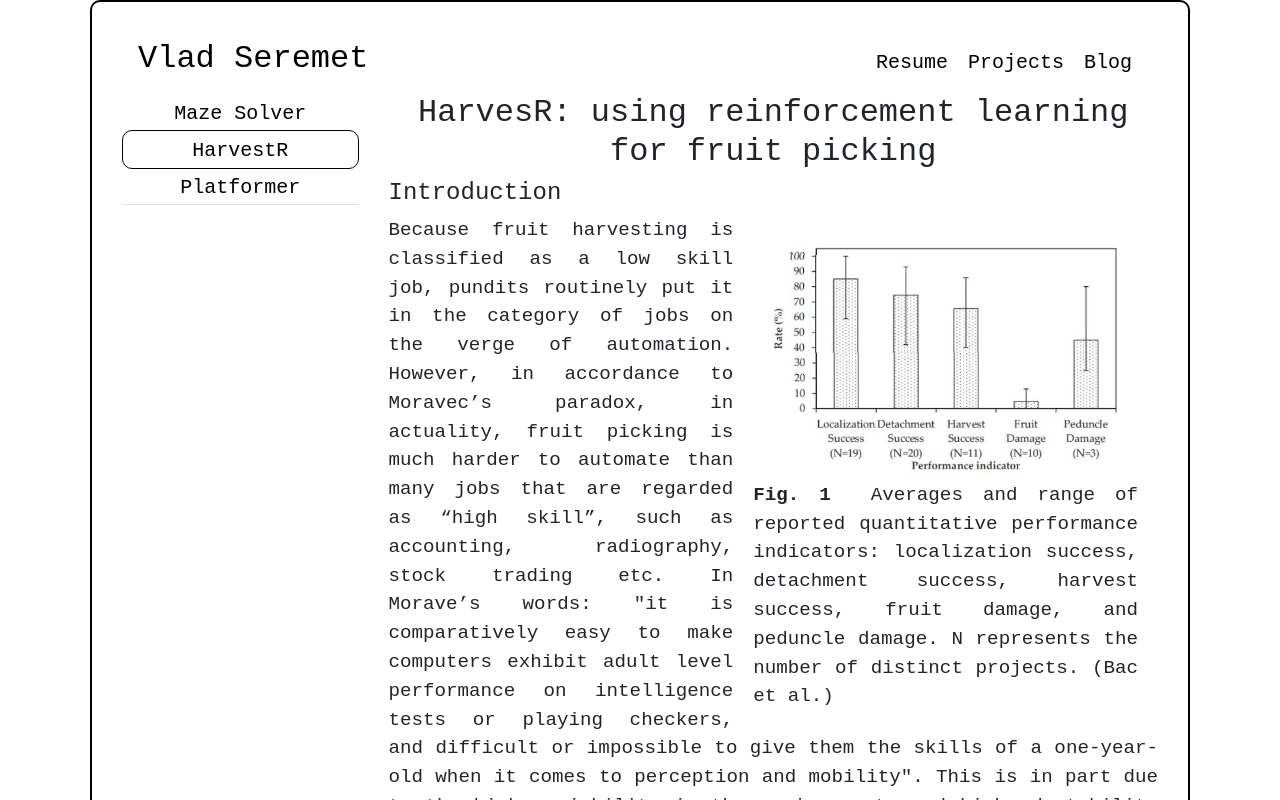
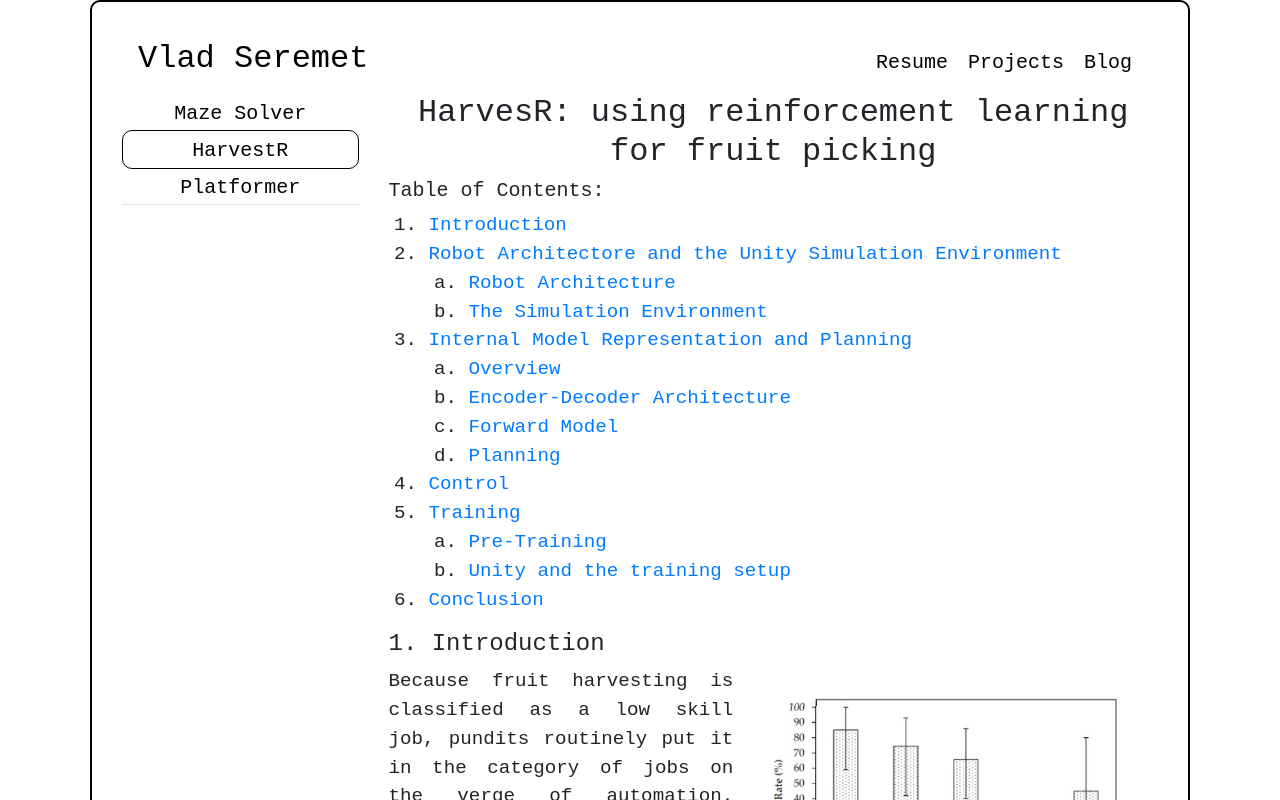
Before and after one commit to shervlad/shervlad.github.io, a React (Create React App) app: page /projects/harvestr in a window 1280 px wide. Shown: the top 800 px of the page. Built offline with nearby package versions, Linux system fonts and the light colour scheme.

Commit message:
add figures and table of contents to harvestr project

```diff
--- a/src/components/harvestRProject.jsx
+++ b/src/components/harvestRProject.jsx
@@ -10,8 +10,37 @@ export default class HarvestRProject extends Component {
       }}>
         <h2>HarvesR: using reinforcement learning for fruit picking</h2>
 
-        <h4>Introduction
-        </h4>
+        <h5> Table of Contents:</h5>
+            <ol>
+            <li><a href="#1">Introduction</a></li>
+            <li><a href="#2">Robot Architectore and the Unity Simulation Environment</a>
+                <ol type="a">
+                    <li><a href="#2a">Robot Architecture</a></li>
+                    <li><a href="#2b">The Simulation Environment</a></li>
+                </ol>
+            </li>
+
+            <li><a href="#3">Internal Model Representation and Planning</a>
+                <ol type="a">
+                    <li><a href="#3a">Overview</a></li>
+                    <li><a href="#3b">Encoder-Decoder Architecture</a></li>
+                    <li><a href="#3c">Forward Model</a></li>
+                    <li><a href="#3d">Planning</a></li>
+                </ol>
+            </li>
+
+            <li><a href="#4">Control</a></li>
+            <li><a href="#5">Training</a>
+                <ol type="a">
+                    <li><a href="#5a">Pre-Training</a></li>
+                    <li><a href="#5b">Unity and the training setup</a></li>
+                </ol>
+            </li>
+            <li><a href="#6">Conclusion</a></li>
+
+            </ol>
+
+        <h4 id="1">1. Introduction </h4>
         <div>
           <div id="fig1" className="halfscreen">
             <img
@@ -68,8 +97,8 @@ export default class HarvestRProject extends Component {
           </p>
         </div>
 
-        <h4>1. Robot architecture and the Unity simulation environment</h4>
-        <h5>1.1 Robot Architecture</h5>
+        <h4 id="2">2. Robot architecture and the Unity simulation environment</h4>
+        <h5 id="2a">2.a Robot Architecture</h5>
         <div>
 
           <div id="fig2" className="halfscreen">
@@ -104,8 +133,8 @@ export default class HarvestRProject extends Component {
             illustrated in Fig.3.
           </p>
         </div>
-        <h5>
-          1.2 The Simulation Environment
+        <h5 id="2b">
+          2.b The Simulation Environment
         </h5>
         <p>
           One of the main hurdles in the real-world application of reinforcement learning
@@ -157,7 +186,7 @@ export default class HarvestRProject extends Component {
 
           </ul>
         </p>
-        <h4>2. Internal model representation and planning</h4>
+        <h4 id="3">3. Internal model representation and planning</h4>
         <div>
           <div>
 
@@ -202,7 +231,7 @@ export default class HarvestRProject extends Component {
             </div>
           </div>
 
-          <h5>2.1 Overview
+          <h5 id="3a">3.a Overview
           </h5>
           <p>
             The HarvestR architecture assumes one camera mounted above the gripper, so that
@@ -249,7 +278,7 @@ export default class HarvestRProject extends Component {
         </div>
 
         <div style={{ display: "inline-block" }}>
-          <h5>2.2 Econder-Decoder Architecture</h5>
+          <h5 id="3b">3.b Econder-Decoder Architecture</h5>
           <p>
             First, a disentangled variational encoder [5] is implemented - very similar to
             the one used in [2], except unlike an autoencoder, the input and output are
@@ -285,7 +314,7 @@ export default class HarvestRProject extends Component {
             input to the forward model, policy network and value function.
           </p>
 
-          <h5>2.3 Forward Model</h5>
+          <h5 id="3c">3.c Forward Model</h5>
           <p>
             The function of the forward model is essentially to predict the future based on
             past experience. Formally, a forward model is a function M parametrized by  ,
@@ -301,7 +330,7 @@ export default class HarvestRProject extends Component {
             neural network.
           </p>
 
-          <h5>2.4 Planning</h5>
+          <h5 id="3d">3d Planning</h5>
           <p>
             The joint positions are appended to the latent vector and the resulting vector
             is fed into the policy network and 5 actions are sampled. These actions are
@@ -329,7 +358,11 @@ export default class HarvestRProject extends Component {
             </div>
           </div>
         </div>
-        <h4>3. Control</h4>
+
+        <br/>
+        <br/>
+        <br/>
+        <h4 id="4">4. Control</h4>
         <p>
           At the highest level, the control loop is essentially a state machine (Fig. 6)
           The states colored in blue use policies obtained through reinforcement learning
@@ -378,8 +411,11 @@ export default class HarvestRProject extends Component {
             </div>
           </div>
 
-        <h4>4. Training</h4>
-        <h5>4.1 Pretraining</h5>
+        <br/>
+        <br/>
+        <br/>
+        <h4 id="5">5. Training</h4>
+        <h5 id="5a">5.a Pretraining</h5>
         <p>
           Since training the policy and value function is dependent on the encoder, the
           segmentation convolutional net and the forward model, these need to be trained
@@ -421,9 +457,8 @@ export default class HarvestRProject extends Component {
 
         </p>
 
-        <h5>
-          A few words about Unity and the training setup:
-        </h5>
+        <br/>
+        <h5 id="5b"> 5.b A few words about Unity and the training setup: </h5>
         <p>
           For the Unity ML-agents python API, a gym-like wrapper, UnityEnvWrapper, was
           implemented in order to make it easier to interact with agents. In Unity it is
@@ -455,7 +490,7 @@ export default class HarvestRProject extends Component {
           and semantic labels.
 
         </p>
-        <h4>Conclusion</h4>
+        <h4 id="6"> 6. Conclusion</h4>
         <p>
           Despite the immense progress in Reinforcement Learning and Machine Learning in
           general, a seemingly simple task such as fruit picking still remains elusive.
@@ -467,6 +502,9 @@ export default class HarvestRProject extends Component {
           increased by the use of a forward model for look-ahead .
         </p>
 
+        <br/>
+        <br/>
+        <br/>
         <h4>Bibliography</h4>
         [1] Bac, C. Wouter, Eldert J. van Henten, Jochen Hemming, and Yael Edan.
         “Harvesting Robots for High-Value Crops: State-of-the-Art Review and Challenges
```
